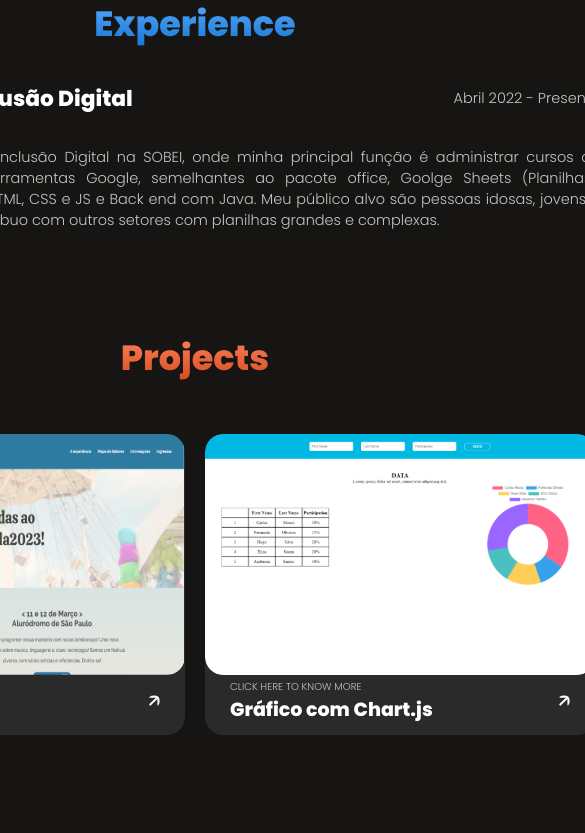
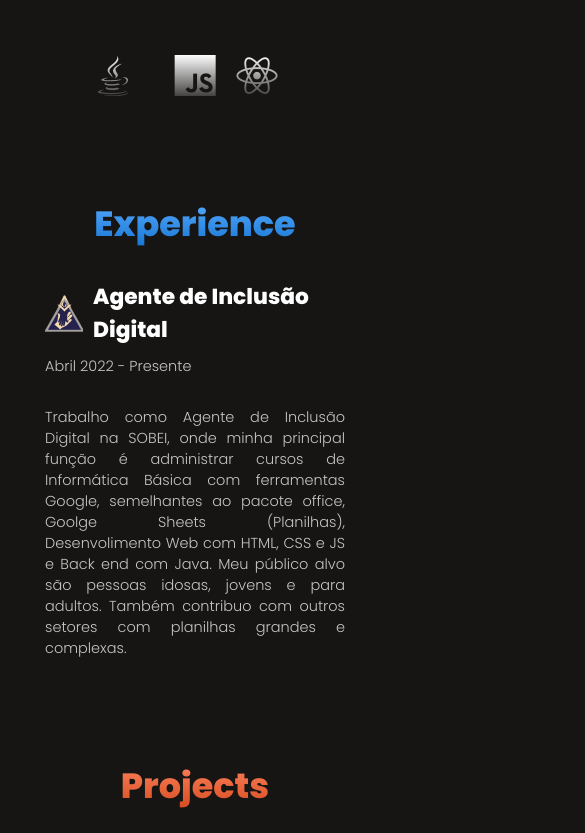
Before and after one commit to lucasmoraist/Portfolio, a React (Create React App) app: page / in a window 390 px wide. Shown: the part 1156-1989 px from the top of the page, 585 px wide, since content can reach past the window. Built offline with nearby package versions, Linux system fonts and the light colour scheme.

Commit message:
feat: portfólio responsivo

```diff
--- a/src/components/about/AboutStyled.jsx
+++ b/src/components/about/AboutStyled.jsx
@@ -1,6 +1,41 @@
 import styled from "styled-components";
 
 const AboutStyled = styled.div`
+
+    @media screen and (min-width: 976px) {
+        p{
+            width: 670px;
+        }
+
+        #languages{
+            gap: 70px;
+        }
+    }
+
+    /* Tela para tablet */
+    @media screen and (min-width: 768px) and (max-width: 975px){
+        p{
+            width: 670px;
+        }
+
+        #languages{
+            gap: 50px;
+        }
+    }
+
+    /* Tela para celular */
+    @media screen and (max-width: 767px){
+
+        justify-content: center;
+        p{
+            width: 300px;
+        }
+
+        #languages{
+            gap: 20px;
+        }
+    }
+
 
     display: flex;
     align-items: center;
@@ -9,7 +44,6 @@ const AboutStyled = styled.div`
 
     p{
         font-family: var(--poppins);
-        width: 670px;
         font-size: 18;
         color: var(--secondary-text);
         text-align: justify;
@@ -38,7 +72,6 @@ const AboutStyled = styled.div`
 
     #languages{
         display: flex;
-        gap: 70px;
         margin: 50px 0;
     }
 `
--- a/src/components/card/Card.jsx
+++ b/src/components/card/Card.jsx
@@ -14,8 +14,8 @@ function Card({projeto}) {
 
     return <CardStyled>
         <ReactCardFlip flipDirection="horizontal" isFlipped={isFlipped}>
-            <div className="card" onClick={flipCard}>
-                <img src={projeto.img} alt="Imagem do projeto"/>
+            <div className="card card-front" onClick={flipCard}>
+                <img src={projeto.img} alt="Imagem do projeto" id="img-projeto"/>
 
                 <div id="know-more">
                     <div>
--- a/src/components/card/CardStyled.jsx
+++ b/src/components/card/CardStyled.jsx
@@ -2,13 +2,88 @@ import styled from "styled-components";
 
 const CardStyled = styled.div`
 
+    @media screen and (min-width: 976px) {
+        .card{
+            width: 390px;
+            height: 301px;
+        }
+        .card-back p{
+            width: 339px;
+        }
+        #button{
+            margin: 90px 0 0 20px;
+        }
+    }
+
+    /* Tela para tablet */
+    @media screen and (min-width: 768px) and (max-width: 975px){
+        .card{
+            width: 320px;
+            gap: 10px;
+        }
+
+        .card-back{
+            height: 270px
+        }
+
+        .card-front{
+            height: 260px;
+        }
+
+        #img-projeto{
+            width: 320px;
+        }
+
+        .card-back p{
+            width: 220px;
+            height: 180px;
+        }
+
+        #button{
+            margin: 10px 0 0 50px;
+        }
+
+    }
+
+    /* Tela para celular */
+    @media screen and (max-width: 767px){
+        .card{
+            width: 280px;
+            gap: 20px;
+        }
+
+        .card-back{
+            height: 300px;
+        }
+
+        .card-front{
+            height: 260px;
+        }
+
+        #img-projeto{
+            width: 280px;
+        }
+
+        .card-back p{
+            width: 220px;
+            height: 180px;
+        }
+
+        #button{
+            margin: 10px 0 0 30px;
+        }
+
+    }
+
+
     justify-content: center;
     margin-bottom: 80px;
     .card{
-        width: 390px;
-        height: 301px;
         border-radius: 18px;
         background-color: var(--card-color);
+        display: flex;
+        flex-direction: column;
+
     }
 
     img {
@@ -44,7 +119,6 @@ const CardStyled = styled.div`
     }
 
     .card-back p{
-        width: 339px;
         text-align: justify;
         font-size: 14px;
         font-family: var(--poppins);
@@ -70,7 +144,6 @@ const CardStyled = styled.div`
         align-items: center;
         justify-content: center;
         background-color: var(--primary-color);
-        margin: 90px 0 0 20px;
     }
 `
 
--- a/src/components/experience/ExperienceStyled.jsx
+++ b/src/components/experience/ExperienceStyled.jsx
@@ -1,6 +1,40 @@
 import styled from "styled-components";
 
 const ExperienceStyled = styled.div`
+
+@media screen and (min-width: 976px) {
+    #experience-content{
+        width: 810px;
+    }
+    #cabecalho-experience{
+        align-items: center;
+    }
+}
+
+/* Tela para tablet */
+@media screen and (min-width: 768px) and (max-width: 975px){
+    #experience-content{
+        width: 670px;
+    }
+
+    #cabecalho-experience{
+        align-items: center;
+    }
+}
+
+/* Tela para celular */
+@media screen and (max-width: 767px){
+
+    #experience-content{
+        width: 300px;
+    }
+
+    #cabecalho-experience{
+        flex-direction: column;
+        gap: 10px;
+    }
+}
+
 
 display: flex;
 flex-direction: column;
@@ -8,7 +42,6 @@ align-items: center;
 margin-bottom: 100px;
 
 #experience-content{
-    width: 810px;
     display: flex;
     flex-direction: column;
     justify-content: center;
@@ -17,9 +50,7 @@ margin-bottom: 100px;
 
 #cabecalho-experience{
     display: flex;
-    align-items: center;
     justify-content: space-between;
-
 }
 
 #cabecalho-experience div{
--- a/src/components/footer/FooterStyled.jsx
+++ b/src/components/footer/FooterStyled.jsx
@@ -1,11 +1,38 @@
 import styled from "styled-components";
 
 const FooterStyled = styled.div`
+
+@media screen and (min-width: 976px) {
+    #content{
+        margin-left: 250px;
+    }
+}
+
+/* Tela para tablet */
+@media screen and (min-width: 768px) and (max-width: 975px){
+    #content{
+        align-items: center;
+    }
+    #redes{
+        justify-content: center;
+    }
+}
+
+/* Tela para celular */
+@media screen and (max-width: 767px){
+    #content{
+        align-items: center;
+    }
+    #redes{
+        justify-content: center;
+    }
+}
+
+
 background-color: var(--card-color);
 height: 274px;
 
 #content{
-    margin-left: 250px;
     padding-top: 70px;
     display: flex;
     flex-direction: column;
--- a/src/components/header/HeaderStyled.jsx
+++ b/src/components/header/HeaderStyled.jsx
@@ -7,6 +7,7 @@ const HeaderStyled = styled.div`
         color: var(--primary-color);
         font-weight: bold;
         font-family: var(--poppins);
+        text-align: center;
     }
 
     span{
@@ -35,6 +36,6 @@ const HeaderStyled = styled.div`
         margin: 100px 0 50px 0;
         gap: 20px;
     }
-`
+`;
 
 export default HeaderStyled;
--- a/src/components/nav/NavStyled.jsx
+++ b/src/components/nav/NavStyled.jsx
@@ -11,6 +11,7 @@ const NavStyled = styled.div`
 
     /* Tela para tablet */
     @media screen and (min-width: 768px) and (max-width: 975px){
+        width: 100%;
         ul{
             gap: 60px;
         }
--- a/src/components/projects/ProjectStyled.jsx
+++ b/src/components/projects/ProjectStyled.jsx
@@ -1,17 +1,37 @@
 import styled from "styled-components";
 
 const ProjectStyled = styled.div`
+
+    @media screen and (min-width: 976px) {
+        #card-grid{
+            display: grid;
+            grid-template-columns: repeat(2, 1fr);
+            gap: 20px;
+        }
+    }
+
+    /* Tela para tablet */
+    @media screen and (min-width: 768px) and (max-width: 975px){
+        #card-grid{
+            display: grid;
+            grid-template-columns: repeat(2, 1fr);
+            gap: 20px;
+            width: 700px;
+        }
+    }
+
+    /* Tela para celular */
+    @media screen and (max-width: 767px){
+        #card-grid{
+            display: flex;
+            flex-direction: column;
+        }
+    }
 
     display: flex;
     flex-direction: column;
     align-items: center;
     justify-content: center;
-
-    #card-grid{
-        display: grid;
-        grid-template-columns: repeat(2, 1fr);
-        gap: 20px;
-    }
 
     #title{
         background: var(--orange-gradient);
```
